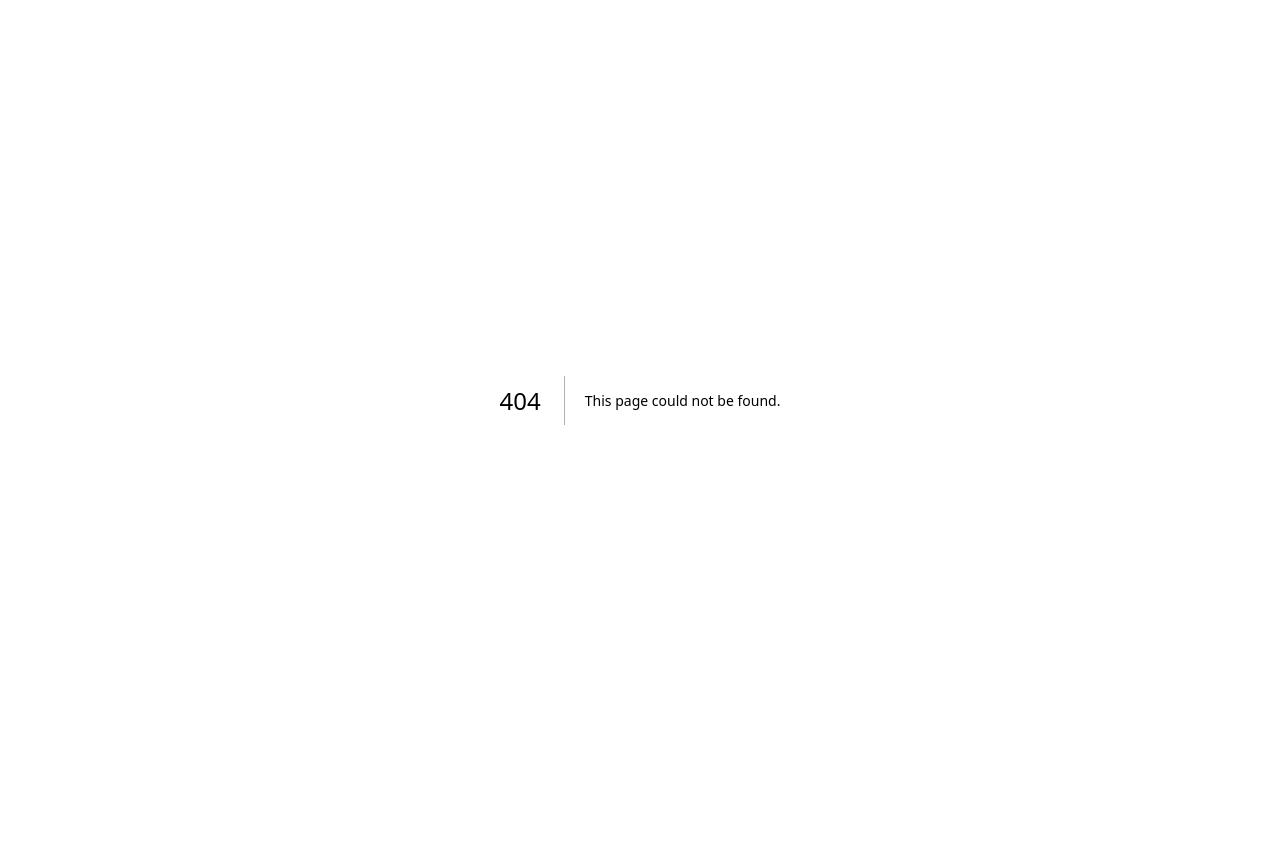
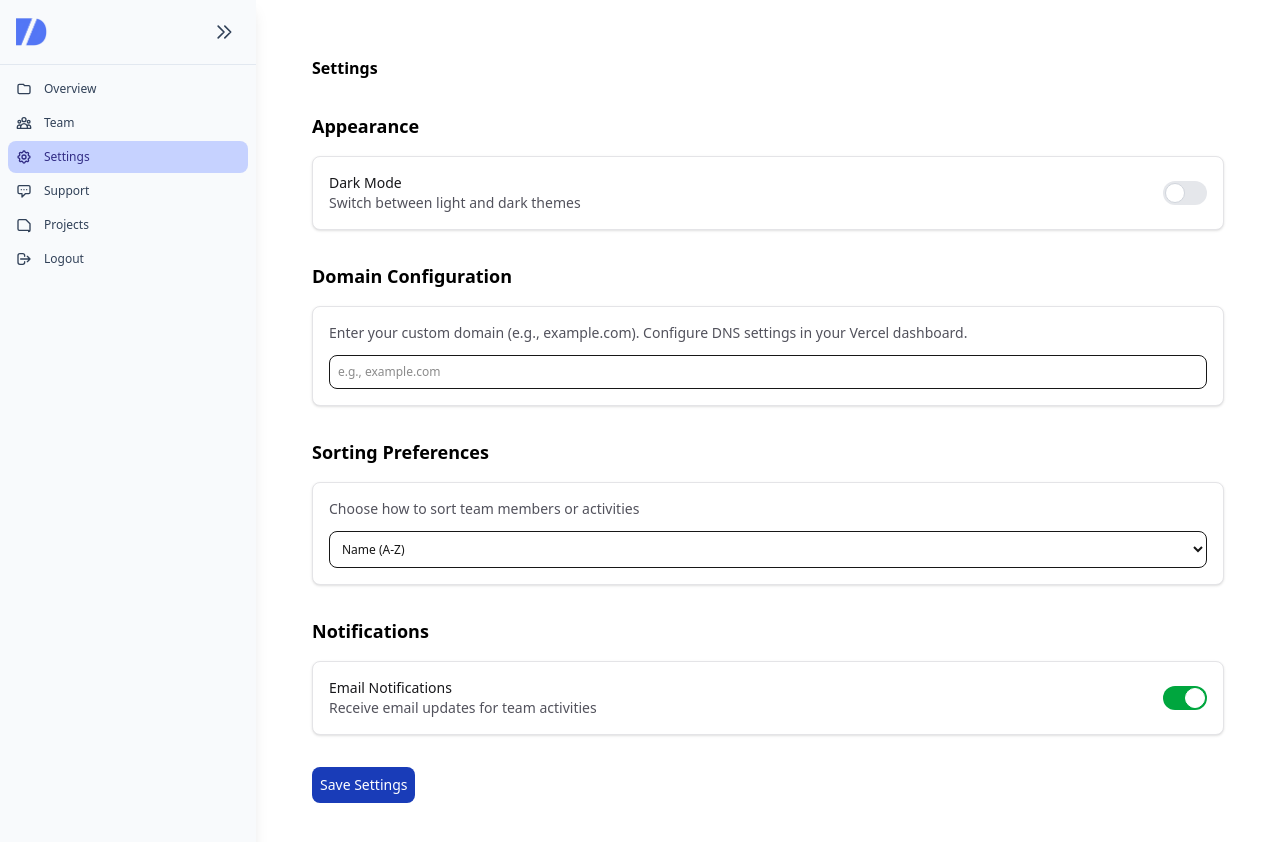
Before and after one commit to Docxify/platform, a Next.js app: page /dashboard/settings in a window 1280 px wide. Before the commit this address had no page. Shown: the top 842 px of the page. Before the commit the page ends 800 px from the top, so only its background shows below. Built offline with nearby package versions, Linux system fonts and the light colour scheme.

Commit message:
add: save projects config

```diff
--- /dev/null
+++ b/src/app/dashboard/settings/page.tsx
@@ -0,0 +1,156 @@
+'use client';
+
+import { useState, useEffect } from 'react';
+
+export default function Settings() {
+  // State for dark mode, notifications, custom domain, and sort preference
+  const [darkMode, setDarkMode] = useState(false);
+  const [emailNotifications, setEmailNotifications] = useState(true);
+  const [customDomain, setCustomDomain] = useState('');
+  const [sortPreference, setSortPreference] = useState('name-asc'); // Options: name-asc, name-desc, date-asc, date-desc
+
+  // Load saved settings from localStorage on mount
+  useEffect(() => {
+    const savedTheme = localStorage.getItem('theme');
+    const savedNotifications = localStorage.getItem('emailNotifications');
+    const savedDomain = localStorage.getItem('customDomain');
+    const savedSort = localStorage.getItem('sortPreference');
+
+    if (savedTheme) {
+      setDarkMode(savedTheme === 'dark');
+      document.documentElement.classList.toggle('dark', savedTheme === 'dark');
+    } else {
+      const prefersDark = window.matchMedia('(prefers-color-scheme: dark)').matches;
+      setDarkMode(prefersDark);
+      document.documentElement.classList.toggle('dark', prefersDark);
+    }
+    if (savedNotifications) setEmailNotifications(savedNotifications === 'true');
+    if (savedDomain) setCustomDomain(savedDomain);
+    if (savedSort) setSortPreference(savedSort);
+  }, []);
+
+  // Toggle dark mode and save to localStorage
+  const handleDarkModeToggle = () => {
+    const newMode = !darkMode;
+    setDarkMode(newMode);
+    document.documentElement.classList.toggle('dark', newMode);
+    localStorage.setItem('theme', newMode ? 'dark' : 'light');
+  };
+
+  // Toggle email notifications and save
+  const handleEmailNotificationsToggle = () => {
+    const newValue = !emailNotifications;
+    setEmailNotifications(newValue);
+    localStorage.setItem('emailNotifications', newValue.toString());
+  };
+
+  // Handle custom domain input change
+  const handleDomainChange = (e: React.ChangeEvent<HTMLInputElement>) => {
+    setCustomDomain(e.target.value);
+  };
+
+  // Handle sort preference change
+  const handleSortChange = (e: React.ChangeEvent<HTMLSelectElement>) => {
+    setSortPreference(e.target.value);
+  };
+
+  // Save all settings
+  const handleSaveSettings = () => {
+    localStorage.setItem('customDomain', customDomain);
+    localStorage.setItem('sortPreference', sortPreference);
+    alert('Settings saved successfully!');
+    // Note: For actual domain configuration, you’d need to sync with Vercel API or redirect to Vercel dashboard
+  };
+
+  return (
+    <div className="container mx-auto p-4 lg:p-8 xl:max-w-7xl">
+      {/* Settings Header */}
+      <div className="mb-8">
+        <h2 className="text-md font-bold text-black dark:text-white">Settings</h2>
+      </div>
+
+      {/* Appearance Section */}
+      <div className="mb-8">
+        <h3 className="text-lg font-semibold text-black dark:text-white mb-4">Appearance</h3>
+        <div className="flex items-center justify-between border border-zinc-200 rounded-lg p-4 shadow-sm bg-white dark:bg-slate-800">
+          <div>
+            <p className="text-sm font-medium text-zinc-900 dark:text-slate-200">Dark Mode</p>
+            <p className="text-sm text-zinc-600 dark:text-slate-400">Switch between light and dark themes</p>
+          </div>
+          <label className="relative inline-flex items-center cursor-pointer">
+            <input
+              type="checkbox"
+              checked={darkMode}
+              onChange={handleDarkModeToggle}
+              className="sr-only peer"
+            />
+            <div className="w-11 h-6 bg-gray-200 rounded-full peer dark:bg-gray-700 peer-checked:after:translate-x-full peer-checked:after:border-white after:content-[''] after:absolute after:top-0.5 after:left-[2px] after:bg-white after:border-gray-300 after:border after:rounded-full after:h-5 after:w-5 after:transition-all dark:border-gray-600 peer-checked:bg-green-600"></div>
+          </label>
+        </div>
+      </div>
+
+      {/* Domain Configuration Section */}
+      <div className="mb-8">
+        <h3 className="text-lg font-semibold text-black dark:text-white mb-4">Domain Configuration</h3>
+        <div className="border border-zinc-200 rounded-lg p-4 shadow-sm bg-white dark:bg-slate-800">
+          <p className="text-sm text-zinc-600 dark:text-slate-400 mb-2">Enter your custom domain (e.g., example.com). Configure DNS settings in your Vercel dashboard.</p>
+          <input
+            type="text"
+            value={customDomain}
+            onChange={handleDomainChange}
+            placeholder="e.g., example.com"
+            className="mt-1 text-xs p-2 w-full border rounded-lg dark:bg-slate-700 dark:text-slate-200"
+          />
+        </div>
+      </div>
+
+      {/* Sorting Preferences Section */}
+      <div className="mb-8">
+        <h3 className="text-lg font-semibold text-black dark:text-white mb-4">Sorting Preferences</h3>
+        <div className="border border-zinc-200 rounded-lg p-4 shadow-sm bg-white dark:bg-slate-800">
+          <p className="text-sm text-zinc-600 dark:text-slate-400 mb-2">Choose how to sort team members or activities</p>
+          <select
+            value={sortPreference}
+            onChange={handleSortChange}
+            className="mt-1 p-2 text-xs w-full border rounded-lg dark:bg-slate-700 dark:text-slate-200"
+          >
+            <option value="name-asc">Name (A-Z)</option>
+            <option value="name-desc">Name (Z-A)</option>
+            <option value="date-asc">Date (Oldest First)</option>
+            <option value="date-desc">Date (Newest First)</option>
+          </select>
+        </div>
+      </div>
+
+      {/* Notifications Section */}
+      <div className="mb-8">
+        <h3 className="text-lg font-semibold text-black dark:text-white mb-4">Notifications</h3>
+        <div className="flex items-center justify-between border border-zinc-200 rounded-lg p-4 shadow-sm bg-white dark:bg-slate-800">
+          <div>
+            <p className="text-sm font-medium text-zinc-900 dark:text-slate-200">Email Notifications</p>
+            <p className="text-sm text-zinc-600 dark:text-slate-400">Receive email updates for team activities</p>
+          </div>
+          <label className="relative inline-flex items-center cursor-pointer">
+            <input
+              type="checkbox"
+              checked={emailNotifications}
+              onChange={handleEmailNotificationsToggle}
+              className="sr-only peer"
+            />
+            <div className="w-11 h-6 bg-gray-200 rounded-full peer dark:bg-gray-700 peer-checked:after:translate-x-full peer-checked:after:border-white after:content-[''] after:absolute after:top-0.5 after:left-[2px] after:bg-white after:border-gray-300 after:border after:rounded-full after:h-5 after:w-5 after:transition-all dark:border-gray-600 peer-checked:bg-green-600"></div>
+          </label>
+        </div>
+      </div>
+
+      {/* Save Button */}
+      <div className="mt-8">
+        <button
+          onClick={handleSaveSettings}
+          className="p-2 text-sm rounded-lg bg-blue-800 text-white hover:bg-indigo-700"
+        >
+          Save Settings
+        </button>
+      </div>
+    </div>
+  );
+}
--- a/src/app/dashboard/team/page.tsx
+++ b/src/app/dashboard/team/page.tsx
@@ -143,10 +143,6 @@ export default function Team({ activities = [], members = [] }: TeamPageProps) {
       </div>
 
 
-
-
-
-
       <AddMemberModal
         isOpen={isAddModalOpen}
         onClose={() => setIsAddModalOpen(false)}
--- a/src/components/AddMemberModal.tsx
+++ b/src/components/AddMemberModal.tsx
@@ -39,7 +39,7 @@ export default function AddMemberModal({ isOpen, onClose, onAdd }: AddMemberModa
               type="text"
               value={newMember.name}
               onChange={(e) => setNewMember({ ...newMember, name: e.target.value })}
-              className="mt-1 p-2 w-full border rounded-lg dark:bg-slate-700 dark:text-slate-200"
+              className="mt-1 block text-xs p-2 w-full border rounded-lg dark:bg-slate-700 dark:text-slate-200"
               required
             />
           </div>
@@ -48,7 +48,7 @@ export default function AddMemberModal({ isOpen, onClose, onAdd }: AddMemberModa
             <select
               value={newMember.role}
               onChange={(e) => setNewMember({ ...newMember, role: e.target.value })}
-              className="mt-1 p-2 w-full border rounded-lg dark:bg-slate-700 dark:text-slate-200"
+              className="mt-1 p-2 block text-xs w-full border rounded-lg dark:bg-slate-700 dark:text-slate-200"
               required
             >
               <option value="" disabled>Select a role</option>
@@ -65,7 +65,7 @@ export default function AddMemberModal({ isOpen, onClose, onAdd }: AddMemberModa
               type="email"
               value={newMember.email}
               onChange={(e) => setNewMember({ ...newMember, email: e.target.value })}
-              className="mt-1 p-2 w-full border rounded-lg dark:bg-slate-700 dark:text-slate-200"
+              className="block text-xs mt-1 p-2 w-full border rounded-lg dark:bg-slate-700 dark:text-slate-200"
               required
             />
           </div>
@@ -79,7 +79,7 @@ export default function AddMemberModal({ isOpen, onClose, onAdd }: AddMemberModa
             </button>
             <button
               type="submit"
-              className="p-2 rounded-lg bg-indigo-600 text-white hover:bg-indigo-700"
+              className="p-2 rounded-lg bg-blue-800 text-white text-xs"
             >
               Add Member
             </button>
--- a/src/components/EditRoleModal.tsx
+++ b/src/components/EditRoleModal.tsx
@@ -38,7 +38,7 @@ export default function EditRoleModal({ isOpen, onClose, member, onEdit }: EditR
             <select
               value={editedRole}
               onChange={(e) => setEditedRole(e.target.value)}
-              className="mt-1 p-2 w-full border rounded-lg dark:bg-slate-700 dark:text-slate-200"
+              className="mt-1 p-2 w-full border text-sm rounded-lg dark:bg-slate-700 dark:text-slate-200"
               required
             >
               <option value="" disabled>Select a role</option>
--- a/src/components/Sidebar.tsx
+++ b/src/components/Sidebar.tsx
@@ -1,14 +1,39 @@
 'use client';
 
 import Link from 'next/link';
-import { useState } from 'react';
+import { useState, useEffect } from 'react';
+import { usePathname } from 'next/navigation';
 
 export default function Sidebar() {
   const [isCollapsed, setIsCollapsed] = useState(false);
   const [isMobileOpen, setIsMobileOpen] = useState(false);
+  const pathname = usePathname(); // Get the current route
 
   const toggleSidebar = () => setIsCollapsed(!isCollapsed);
   const toggleMobileSidebar = () => setIsMobileOpen(!isMobileOpen);
+
+  // Define route paths for each tab
+  const navItems = [
+    { href: '/dashboard', label: 'Overview', icon: 'M3 7v10a2 2 0 002 2h14a2 2 0 002-2V9a2 2 0 00-2-2h-6l-2-2H5a2 2 0 00-2 2z' },
+    { href: '/dashboard/team', label: 'Team', icon: 'M17 20h5v-2a3 3 0 00-5.356-1.857M17 20H7m10 0v-2c0-.656-.126-1.283-.356-1.857M7 20H2v-2a3 3 0 015.356-1.857M7 20v-2c0-.656.126-1.283.356-1.857m0 0a5.002 5.002 0 019.288 0M15 7a3 3 0 11-6 0 3 3 0 016 0zm6 3a2 2 0 11-4 0 2 2 0 014 0zM7 10a2 2 0 11-4 0 2 2 0 014 0z' },
+    { href: '/dashboard/settings', label: 'Settings', icon: 'M10.325 4.317c.426-1.756 2.924-1.756 3.35 0a1.724 1.724 0 002.573 1.066c1.543-.94 3.31.826 2.37 2.37a1.724 1.724 0 001.065 2.572c1.756.426 1.756 2.924 0 3.35a1.724 1.724 0 00-1.066 2.573c.94 1.543-.826 3.31-2.37 2.37a1.724 1.724 0 00-2.572 1.065c-.426 1.756-2.924 1.756-3.35 0a1.724 1.724 0 00-2.573-1.066c-1.543.94-3.31-.826-2.37-2.37a1.724 1.724 0 00-1.065-2.572c-1.756-.426-1.756-2.924 0-3.35a1.724 1.724 0 001.066-2.573c-.94-1.543.826-3.31 2.37-2.37.996.608 2.296.07 2.572-1.065zM15 12a3 3 0 11-6 0 3 3 0 016 0z' },
+    { href: '/formbricks/formbricks/products/chat', label: 'Support', icon: 'M8 10h.01M12 10h.01M16 10h.01M9 16H5a2 2 0 01-2-2V6a2 2 0 012-2h14a2 2 0 012 2v8a2 2 0 01-2 2h-5l-5 5v-5z' },
+    { href: 'https://mintlify.com/docs', label: 'Projects', icon: 'M19 20H5a2 2 0 01-2-2V6a2 2 0 012-2h10l6 6v10a2 2 0 01-2 2z', external: true },
+  ];
+
+  // Function to determine if a nav item is active
+  const isActive = (href: string) => {
+    // For external links, exact match
+    if (href.startsWith('http')) {
+      return pathname === href;
+    }
+    // For the root dashboard route, exact match only
+    if (href === '/dashboard') {
+      return pathname === '/dashboard';
+    }
+    // For other internal links, check if the pathname matches exactly or starts with the href (to handle nested routes)
+    return pathname === href || pathname.startsWith(href + '/');
+  };
 
   return (
     <>
@@ -58,77 +83,53 @@ export default function Sidebar() {
         {/* Navigation */}
         <nav className="flex-1 overflow-y-auto p-2">
           <ul className="space-y-0.5">
-            {/* Projects */}
-            <li>
-              <Link href="/formbricks/formbricks">
-                <button className={`w-full flex items-center gap-3 p-2 rounded-lg hover:bg-indigo-100 dark:hover:bg-indigo-900/30 text-slate-700 dark:text-slate-300 hover:text-indigo-700 transition-colors ${
+            {navItems.map((item) => (
+              <li key={item.href}>
+                {item.external ? (
+                  <a
+                    href={item.href}
+                    target="_blank"
+                    rel="noopener noreferrer"
+                    className={`w-full flex items-center gap-3 p-2 rounded-lg transition-colors ${
                       isCollapsed ? 'justify-center' : ''
-                }`}>
+                    } ${
+                      isActive(item.href)
+                        ? 'bg-indigo-200 dark:bg-indigo-800 text-indigo-900 dark:text-indigo-100'
+                        : 'text-slate-700 dark:text-slate-300 hover:bg-indigo-100 dark:hover:bg-indigo-900/30 hover:text-indigo-700'
+                    }`}
+                  >
                     <svg className="w-4 h-4" fill="none" stroke="currentColor" viewBox="0 0 24 24">
-                    <path strokeLinecap="round" strokeLinejoin="round" strokeWidth="2" d="M3 7v10a2 2 0 002 2h14a2 2 0 002-2V9a2 2 0 00-2-2h-6l-2-2H5a2 2 0 00-2 2z" />
+                      <path strokeLinecap="round" strokeLinejoin="round" strokeWidth="2" d={item.icon} />
                     </svg>
-                  {!isCollapsed && <span className="text-xs font-medium">Overview</span>}
-                </button>
+                    {!isCollapsed && <span className="text-xs font-medium">{item.label}</span>}
+                  </a>
+                ) : (
+                  <Link
+                    href={item.href}
+                    className={`w-full flex items-center gap-3 p-2 rounded-lg transition-colors ${
+                      isCollapsed ? 'justify-center' : ''
+                    } ${
+                      isActive(item.href)
+                        ? 'bg-indigo-200 dark:bg-indigo-800 text-indigo-900 dark:text-indigo-100'
+                        : 'text-slate-700 dark:text-slate-300 hover:bg-indigo-100 dark:hover:bg-indigo-900/30 hover:text-indigo-700'
+                    }`}
+                  >
+                    <svg className="w-4 h-4" fill="none" stroke="currentColor" viewBox="0 0 24 24">
+                      <path strokeLinecap="round" strokeLinejoin="round" strokeWidth="2" d={item.icon} />
+                    </svg>
+                    {!isCollapsed && <span className="text-xs font-medium">{item.label}</span>}
                   </Link>
+                )}
               </li>
+            ))}
 
-            {/* Team */}
-            <li>
-              <button className={`w-full flex items-center gap-3 p-2 rounded-lg hover:bg-indigo-100 dark:hover:bg-indigo-900/30 text-slate-700 dark:text-slate-300 hover:text-indigo-700 transition-colors ${
+            {/* Logout */}
+            <li className="mt-auto">
+              <button
+                className={`w-full flex items-center gap-3 p-2 rounded-lg hover:bg-red-100 dark:hover:bg-red-900/30 text-slate-700 dark:text-gray-300 hover:text-red-700 transition-colors ${
                   isCollapsed ? 'justify-center' : ''
-              }`}>
-                <svg className="w-4 h-4" fill="none" stroke="currentColor" viewBox="0 0 24 24">
-                  <path strokeLinecap="round" strokeLinejoin="round" strokeWidth="2" d="M17 20h5v-2a3 3 0 00-5.356-1.857M17 20H7m10 0v-2c0-.656-.126-1.283-.356-1.857M7 20H2v-2a3 3 0 015.356-1.857M7 20v-2c0-.656.126-1.283.356-1.857m0 0a5.002 5.002 0 019.288 0M15 7a3 3 0 11-6 0 3 3 0 016 0zm6 3a2 2 0 11-4 0 2 2 0 014 0zM7 10a2 2 0 11-4 0 2 2 0 014 0z" />
-                </svg>
-                {!isCollapsed && <span className="text-xs font-medium">Team</span>}
-              </button>
-            </li>
-
-            {/* Settings */}
-            <li>
-              <button className={`w-full flex items-center gap-3 p-2 rounded-lg hover:bg-indigo-100 dark:hover:bg-indigo-900/30 text-slate-700 dark:text-slate-300 hover:text-indigo-700 transition-colors ${
-                isCollapsed ? 'justify-center' : ''
-              }`}>
-                <svg className="w-4 h-4" fill="none" stroke="currentColor" viewBox="0 0 24 24">
-                  <path strokeLinecap="round" strokeLinejoin="round" strokeWidth="2" d="M10.325 4.317c.426-1.756 2.924-1.756 3.35 0a1.724 1.724 0 002.573 1.066c1.543-.94 3.31.826 2.37 2.37a1.724 1.724 0 001.065 2.572c1.756.426 1.756 2.924 0 3.35a1.724 1.724 0 00-1.066 2.573c.94 1.543-.826 3.31-2.37 2.37a1.724 1.724 0 00-2.572 1.065c-.426 1.756-2.924 1.756-3.35 0a1.724 1.724 0 00-2.573-1.066c-1.543.94-3.31-.826-2.37-2.37a1.724 1.724 0 00-1.065-2.572c-1.756-.426-1.756-2.924 0-3.35a1.724 1.724 0 001.066-2.573c-.94-1.543.826-3.31 2.37-2.37.996.608 2.296.07 2.572-1.065z" />
-                  <path strokeLinecap="round" strokeLinejoin="round" strokeWidth="2" d="M15 12a3 3 0 11-6 0 3 3 0 016 0z" />
-                </svg>
-                {!isCollapsed && <span className="text-xs font-medium">Settings</span>}
-              </button>
-            </li>
-
-            {/* Help */}
-            <li>
-              <Link href="/formbricks/formbricks/products/chat">
-                <button className={`w-full flex items-center gap-3 p-2 rounded-lg hover:bg-indigo-100 dark:hover:bg-indigo-900/30 text-slate-700 dark:text-slate-300 hover:text-indigo-700 transition-colors ${
-                  isCollapsed ? 'justify-center' : ''
-                }`}>
-                  <svg className="w-4 h-4" fill="none" stroke="currentColor" viewBox="0 0 24 24">
-                    <path strokeLinecap="round" strokeLinejoin="round" strokeWidth="2" d="M8 10h.01M12 10h.01M16 10h.01M9 16H5a2 2 0 01-2-2V6a2 2 0 012-2h14a2 2 0 012 2v8a2 2 0 01-2 2h-5l-5 5v-5z" />
-                  </svg>
-                  {!isCollapsed && <span className="text-xs font-medium">Support</span>}
-                </button>
-              </Link>
-            </li>
-
-            {/* Docs and Logout at Bottom */}
-            <li className="mt-auto">
-              <Link href="https://mintlify.com/docs" target="_blank">
-                <button className={`w-full flex items-center gap-3 p-2 rounded-lg hover:bg-indigo-100 dark:hover:bg-indigo-900/30 text-slate-700 dark:text-slate-300 hover:text-indigo-700 transition-colors ${
-                  isCollapsed ? 'justify-center' : ''
-                }`}>
-                  <svg className="w-4 h-4" fill="none" stroke="currentColor" viewBox="0 0 24 24">
-                    <path strokeLinecap="round" strokeLinejoin="round" strokeWidth="2" d="M19 20H5a2 2 0 01-2-2V6a2 2 0 012-2h10l6 6v10a2 2 0 01-2 2z" />
-                    <path strokeLinecap="round" strokeLinejoin="round" strokeWidth="2" d="M12 13v-2m0 2v2m0-2h-2m2 0h2" />
-                  </svg>
-                  {!isCollapsed && <span className="text-xs font-medium">Projects</span>}
-                </button>
-              </Link>
-            </li>
-            <li>
-              <button className={`w-full flex items-center gap-3 p-2 rounded-lg hover:bg-red-100 dark:hover:bg-red-900/30 text-slate-700 dark:text-gray-300 hover:text-red-700 transition-colors ${
-                isCollapsed ? 'justify-center' : ''
-              }`}>
+                }`}
+              >
                 <svg className="w-4 h-4" fill="none" stroke="currentColor" viewBox="0 0 24 24">
                   <path strokeLinecap="round" strokeLinejoin="round" strokeWidth="2" d="M17 16l4-4m0 0l-4-4m4 4H7m6 4v1a3 3 0 01-3 3H6a3 3 0 01-3-3V7a3 3 0 013-3h4a3 3 0 013 3v1" />
                 </svg>
```
Lines whose indentation alone changed are shown as unchanged.
